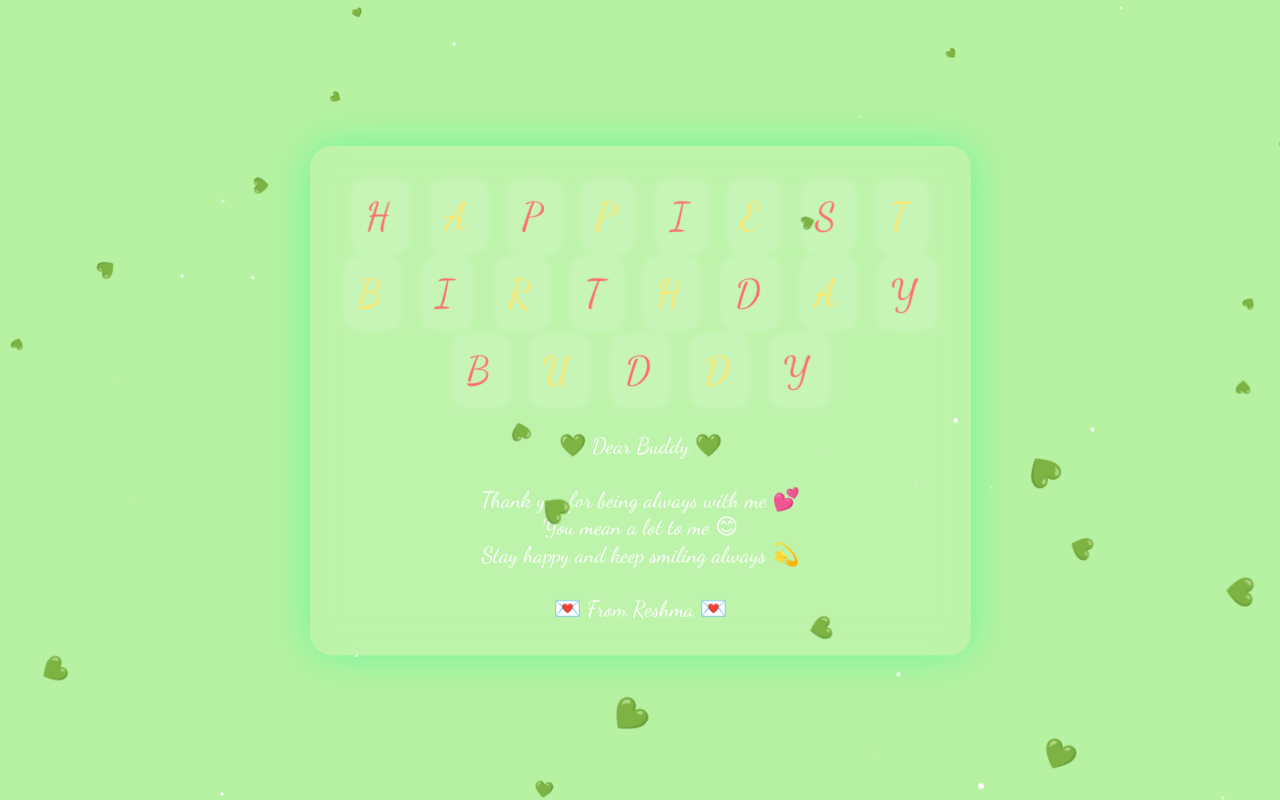
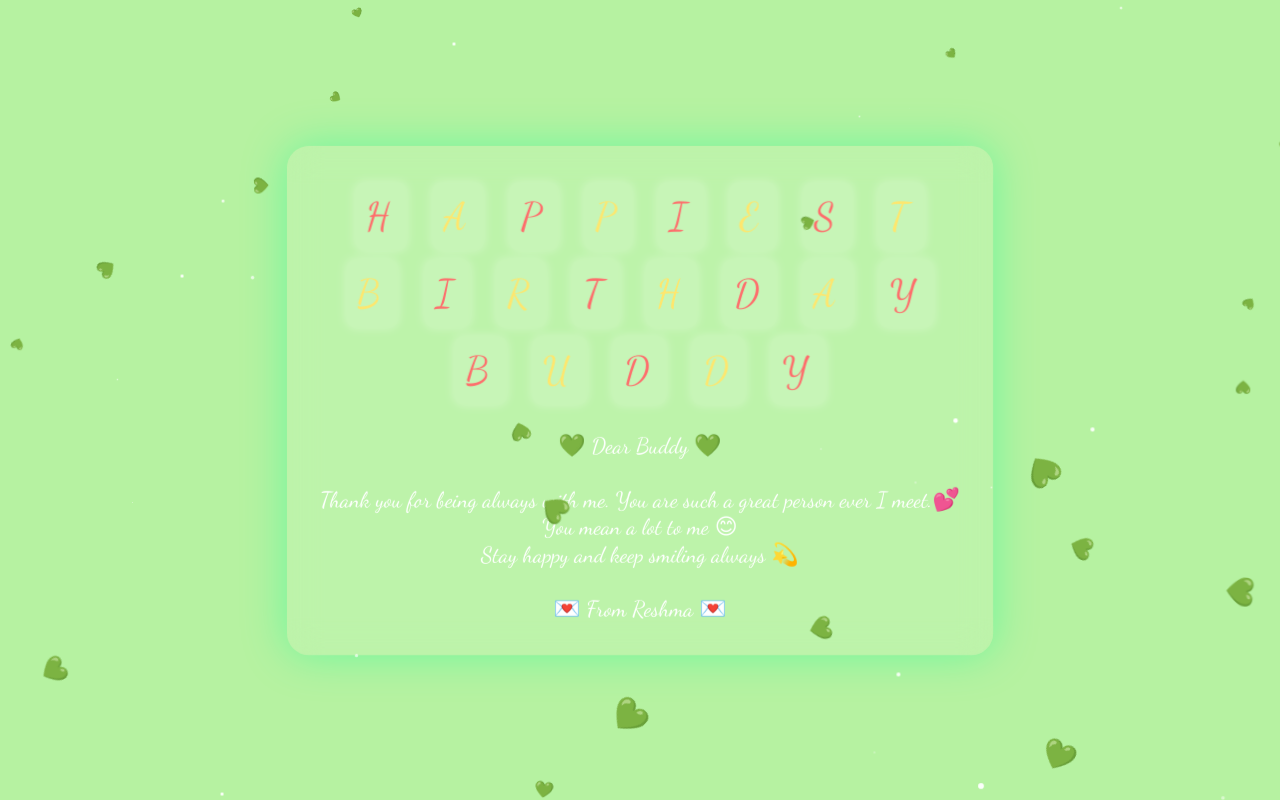
Before and after one commit to codenova68/foryou, a plain HTML site: page index.html in a window 1280 px wide. Both pictures are taken after a click on the button "Tap Please 💚". Drawn offline with Linux system fonts and the light colour scheme.

Commit message:
Update index.html

```diff
--- a/index.html
+++ b/index.html
@@ -150,10 +150,9 @@ button:hover { transform: scale(1.1); }
 </div>
 
 <button id="tapBtn" onclick="showMessage()">Tap Please 💚</button>
-
 <div id="message">
     💚 Dear Buddy 💚<br><br>
-    Thank you for being always with me 💕<br>
+    Thank you for being always with me. You are such a great person ever I meet.💕<br>
     You mean a lot to me 😊<br>
     Stay happy and keep smiling always 💫<br><br>
     💌 From Reshma 💌
```
